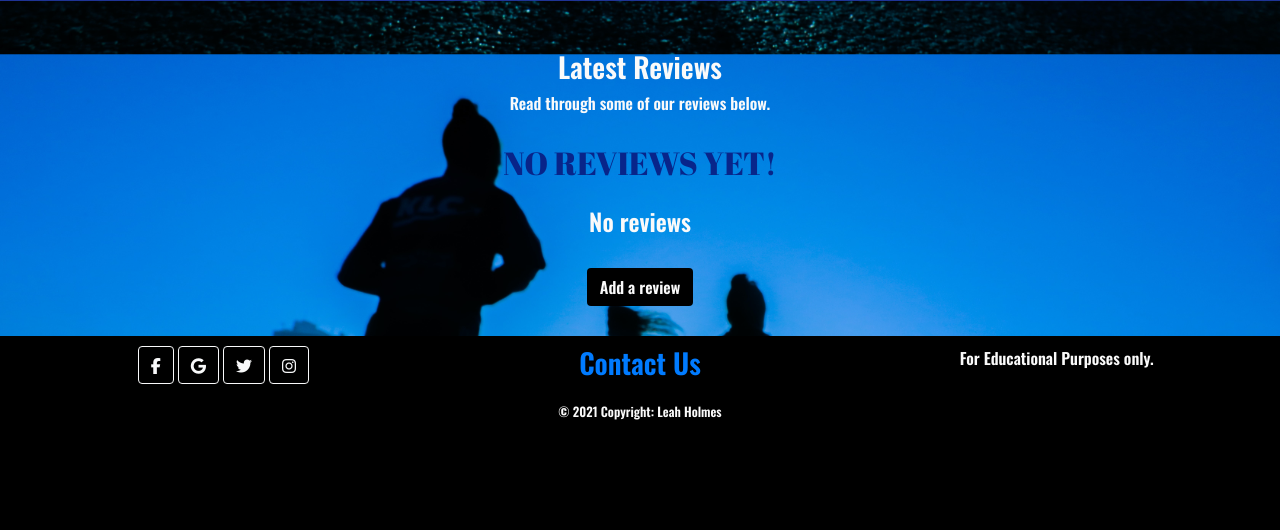
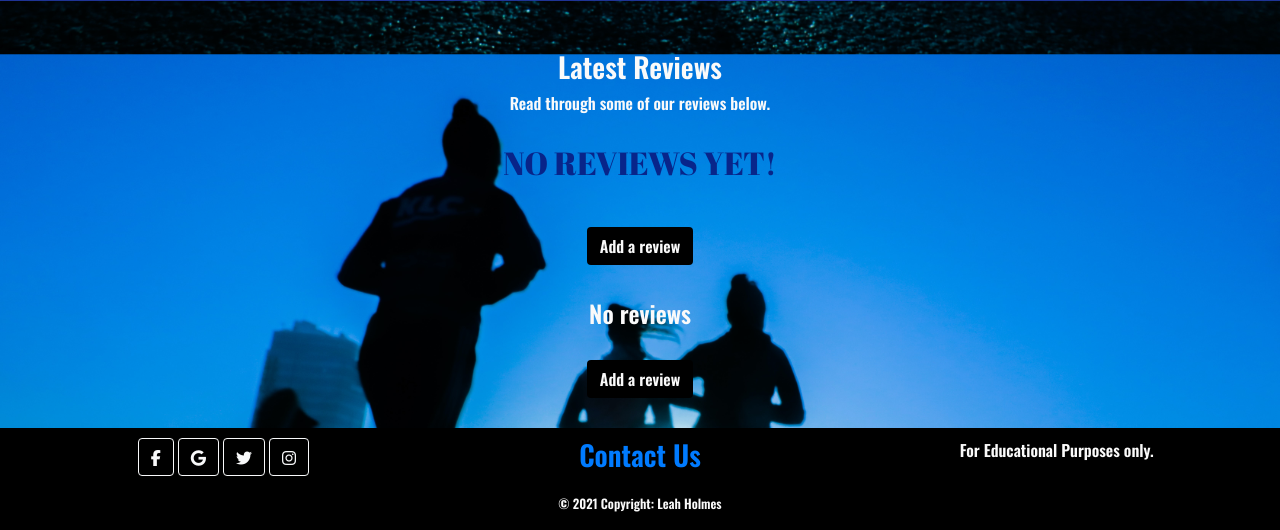
Before and after one commit to Leah1977/Fit_Time_MS4, a Django app: page /products/2/ in a window 1280 px wide. Shown: the part 799-1329 px from the top of the page. Before the commit the page ends 1219 px from the top, so only its background shows below. Run offline with Django 3.2, Linux system fonts and the light colour scheme; data comes from the database, SQL or seed files in the repository; data that the repository does not hold is empty; some libraries are stand-ins or nearby versions.

Commit message:
Update reviews template

```diff
--- a/reviews/templates/reviews/includes/reviews.html
+++ b/reviews/templates/reviews/includes/reviews.html
@@ -16,24 +16,44 @@
                             <tr>
                                 <th scope="col">Product</th>
                                 <th scope="col">Review</th>
+                                <th scope="col"></th>
+                                <th scope="col"></th>
                             </tr>
                         </thead>
 
                         {% for review in reviews %}
+                            <h4 class="text-uppercase text-center">{{ review.title }}</h4>
+                                {% if request.user.is_authenticated %}
+                                    {% if request.user|lower == review.user|lower %}
                                         <tr>
                                             <td class="p-3 w-25">
                                                 <p class="my-0">{{ review.title }}</p>
                                             </td>
-                                <td class="p-3 w-75">
+                                            <td class="p-3 w-55">
                                                 <p class="my-0">{{ review.comment }}</p>
                                             </td>
+                                            <td class="p-3 w-10">
+                                                <a href="{% url 'edit_review' review.id %}">Edit Review</a>
+                                            </td>
+                                            <td class="p-3 w-10">
+                                                <a href="{% url 'delete_review' review.id %}" class="text-danger">Delete Review</a>
+                                            </td>
                                         </tr>
+                                    {% endif %}
+                                {% endif %}
                         {% endfor %}
                     </table>
                 </div>
             {% else %}
                 <p class = "pt-2 text-center logo-font">No reviews Yet!</p>
             {% endif %}
+            <!-- Add a review -->
+            <!-- link for product review -->
+            <div class="reviews-wrapper">
+                <div class="review text-black text-center">
+                    <a href="{% url 'add_review' product.id %}" class="btn btn-black mt-4">Add a review</a>
+                </div>
+            </div>
         </div>
     </div>
 </div>
```
Lines whose indentation alone changed are shown as unchanged.
